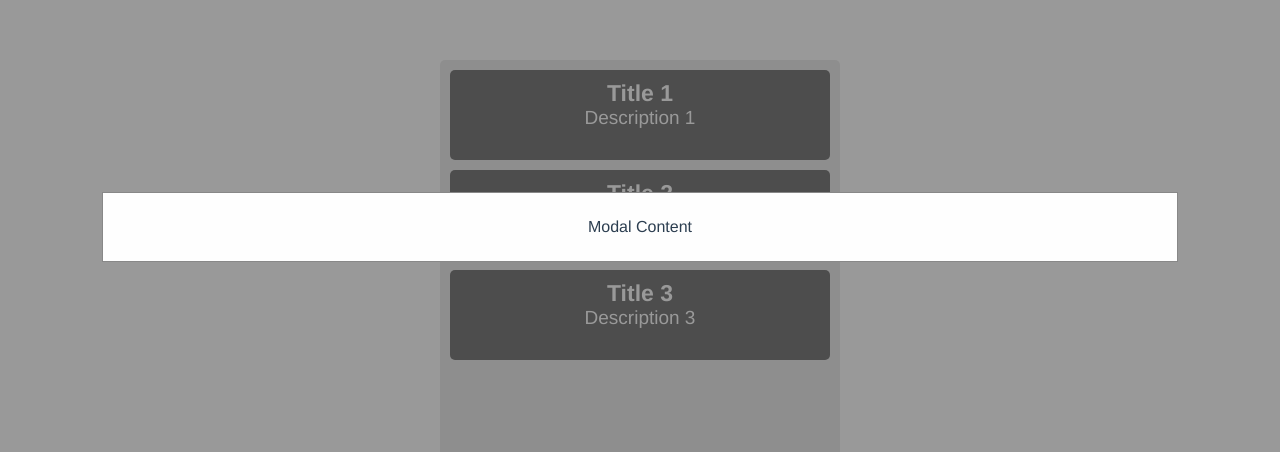
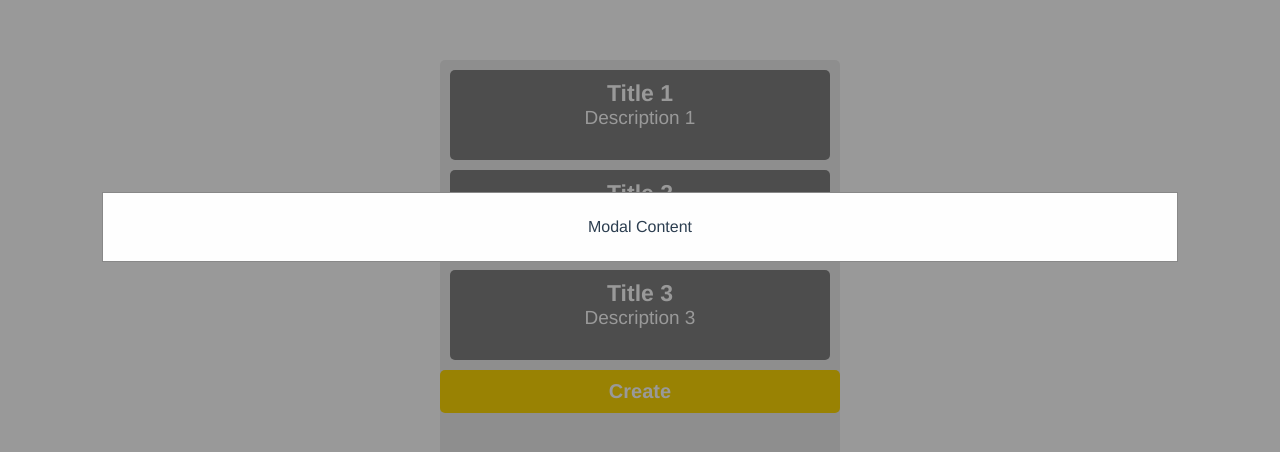
Before and after one commit to ivosahlik/todo, a Vue app: page / in a window 1280 px wide. Shown: the top 452 px of the page. Built offline with nearby package versions, Linux system fonts and the light colour scheme.

Commit message:
added app button

```diff
--- a/src/App.vue
+++ b/src/App.vue
@@ -3,6 +3,9 @@
     <div class="todo-wrapper">
       <div class="todo-container">
         <todo-list :todos="todos" />
+        <div class="todo-container--btn__create">
+          <div class="app-button">Create</div>
+        </div>
       </div>
     </div>
     <div class="modal">
@@ -87,4 +90,13 @@ export default {
     border: 1px solid #888;
   }
 }
+
+.app-button {
+  background-color: #ffd906;
+  padding: 10px;
+  font-size: 20px;
+  font-weight: bold;
+  color: white;
+  border-radius: 5px;
+}
 </style>
```
